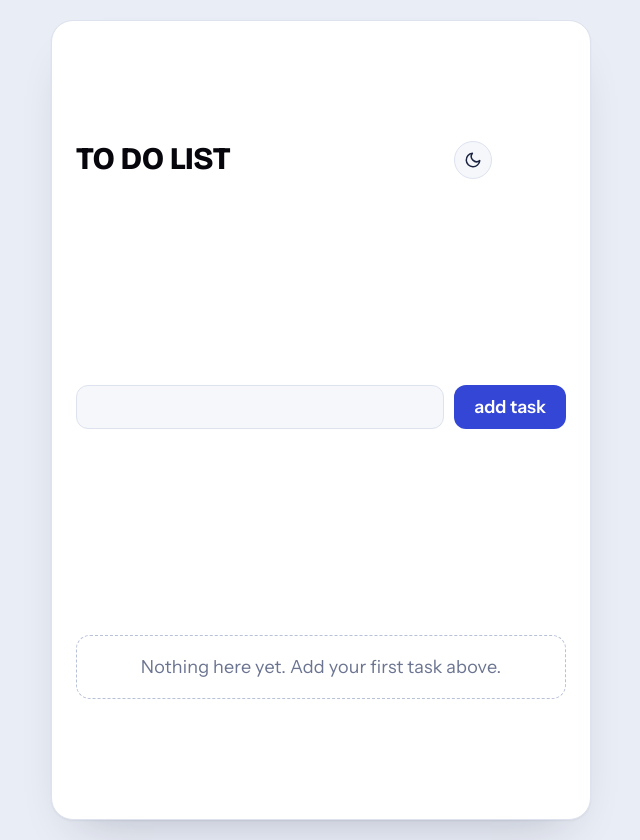
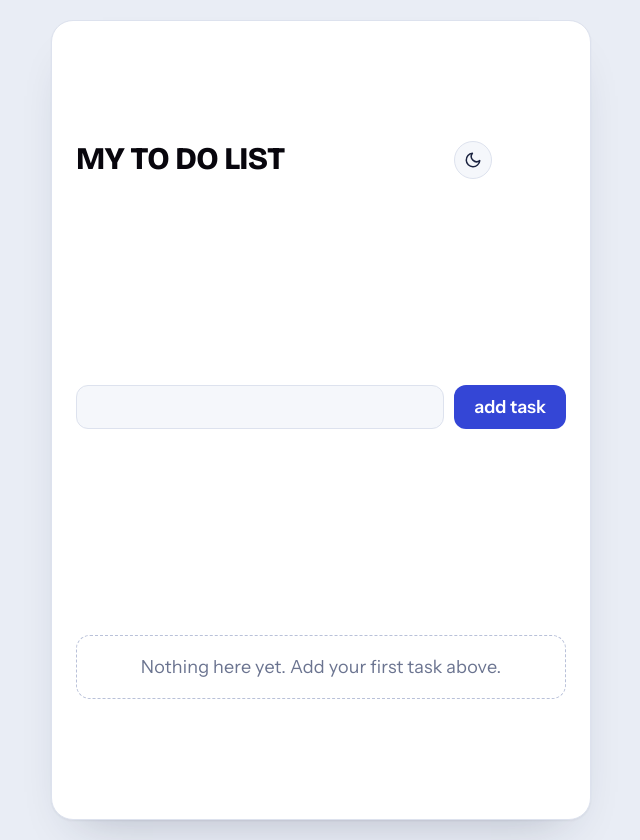
Before and after one commit to monzerdiaa-maker/todotask2, a React (Vite) app: page / in a window 1280 px wide. Shown: the whole page, without its empty margins (319-959 px from the left). Built offline with nearby package versions, Linux system fonts and the light colour scheme.

Commit message:
Update todo list

```diff
--- a/src/App.jsx
+++ b/src/App.jsx
@@ -64,7 +64,7 @@ function App() {
 
     return (
         <>
-            <h2>TO DO LIST</h2>
+            <h2>MY TO DO LIST</h2>
 
             <button
                 className="theme-toggle"
```
